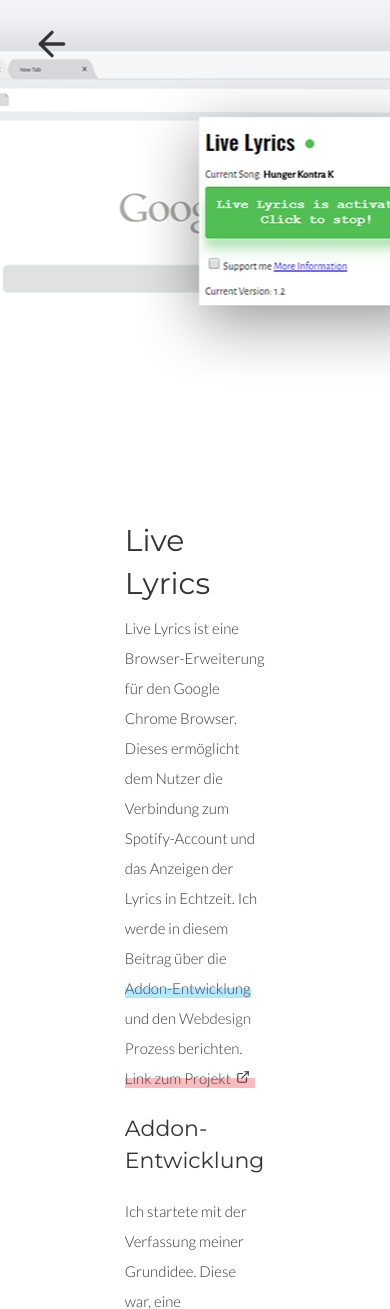
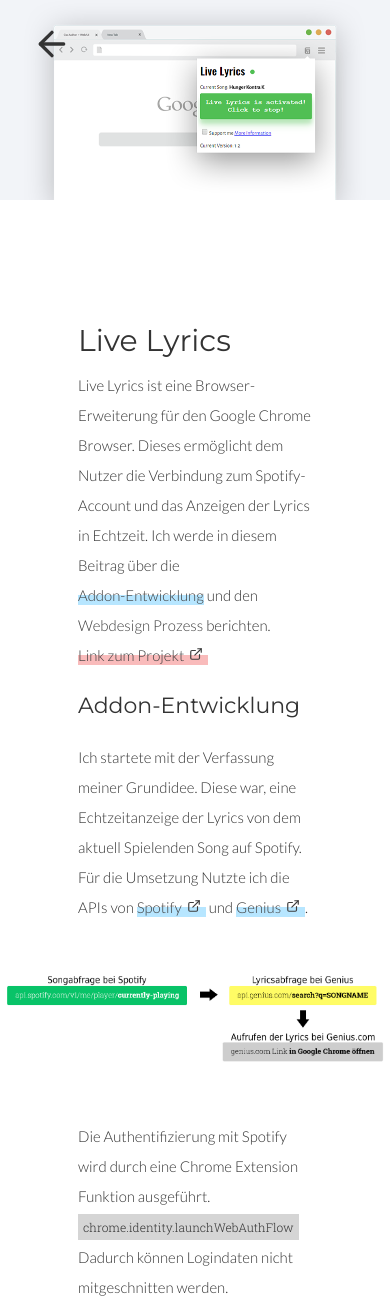
Before and after one commit to Thaiten/thaiten.github.io, a PHP site: page /projects/live-lyrics/ in a window 390 px wide. Shown: the top 1309 px of the page. Run offline with PHP 8.4, Linux system fonts and the light colour scheme; some libraries are stand-ins or nearby versions.

Commit message:
Mobile Optimizations

```diff
--- a/projects/live-lyrics/index.html
+++ b/projects/live-lyrics/index.html
@@ -3,6 +3,7 @@
   <head>
     <meta charset="utf-8">
     <title>Live Lyrics - Eric Wätke</title>
+    <meta content='width=device-width, initial-scale=1.0, maximum-scale=2.0, user-scalable=1' name='viewport' />
   </head>
   <body>
     <div class="head">
@@ -39,7 +40,7 @@ document.getElementById("addon-entwicklung").scrollIntoView({
   behavior: 'smooth'
 });
 </script>
-<link rel="stylesheet" href="/resources/css/subpage.css">
+<link rel="stylesheet" href="../../resources/css/subpage.css">
 <link rel="stylesheet" href="/resources/css/zoom.css">
 <link href="https://fonts.googleapis.com/css?family=Montserrat:300,400" rel="stylesheet">
 <link href="https://fonts.googleapis.com/css?family=Roboto+Slab:300" rel="stylesheet">
--- a/resources/css/subpage.css
+++ b/resources/css/subpage.css
@@ -37,15 +37,14 @@ a.text svg{
 }
 .head{
   background: #f2f4f8;width: 100%;
-  height: 400px;
   margin-bottom: 120px;
 }
 .headerImage{
   width: 100%;
   height: 400px;
-  /* background-size: cover; */
+  background-size: contain;
   background-repeat: no-repeat;
-  background-position: center center;
+  background-position: center bottom;
   background-image: url(../images/live.png);
   margin-bottom: 120px;
 }
@@ -129,3 +128,13 @@ padding: 5px;
 .footer p{
   margin: 0;
 }
+
+@media (max-width: 650px) {
+  .headerImage{
+    height: 200px;
+  }
+  .content{
+    width: 100%;
+    margin: 0;
+  }
+}
```
